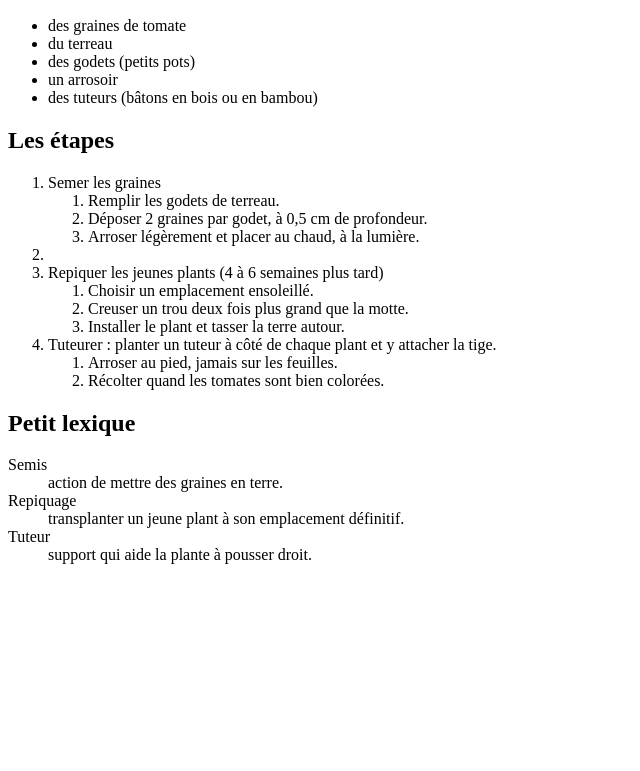
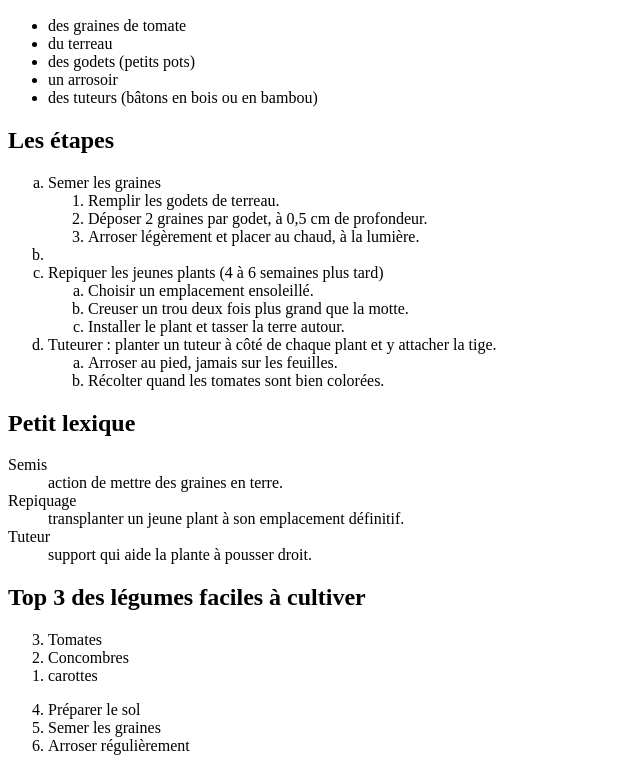
Before and after one commit to emmanuela-brou/ExerciceType-html, a plain HTML site: page niveau-1-graine/03-listes/index.html in a window 1280 px wide. Shown: the part 110-881 px from the top of the page, without its empty margins (0-640 px from the left). Before the commit the page ends 800 px from the top, so only its background shows below. Drawn offline with Linux system fonts and the light colour scheme.

Commit message:
Bonus: liste sturucturée

```diff
--- a/niveau-1-graine/03-listes/index.html
+++ b/niveau-1-graine/03-listes/index.html
@@ -21,7 +21,7 @@
 
   <!-- Partie : Liste des étapes -->
   <h2>Les étapes</h2>
-  <ol>
+  <ol type="a">
     <li>Semer les graines
     <ol>
     <li>Remplir les godets de terreau.</li>
@@ -31,7 +31,7 @@
   <li>
 
  <li> Repiquer les jeunes plants (4 à 6 semaines plus tard)
-  <ol>
+  <ol type="a">
    <li>Choisir un emplacement ensoleillé.</li>
   <li>Creuser un trou deux fois plus grand que la motte.</li>
   <li>Installer le plant et tasser la terre autour.</li>
@@ -40,7 +40,7 @@
 
 
 <li> Tuteurer : planter un tuteur à côté de chaque plant et y attacher la tige.
-  <ol>
+  <ol type="a">
     <li>Arroser au pied, jamais sur les feuilles.</li>
     <li>Récolter quand les tomates sont bien colorées.</li>
   </ol>
@@ -58,4 +58,16 @@
     <dd>support qui aide la plante à pousser droit.</dd>
   </dl>
 </body>
+<h2> Top 3 des légumes faciles à cultiver </h2>
+<ol reversed>
+  <li>Tomates</li>
+  <li>Concombres</li>
+  <li>carottes</li>
+</ol>
+<ol start="4">
+  <li>Préparer le sol</li>
+  <li>Semer les graines</li>
+  <li>Arroser régulièrement</li>
+</ol>
+
 </html>
```
